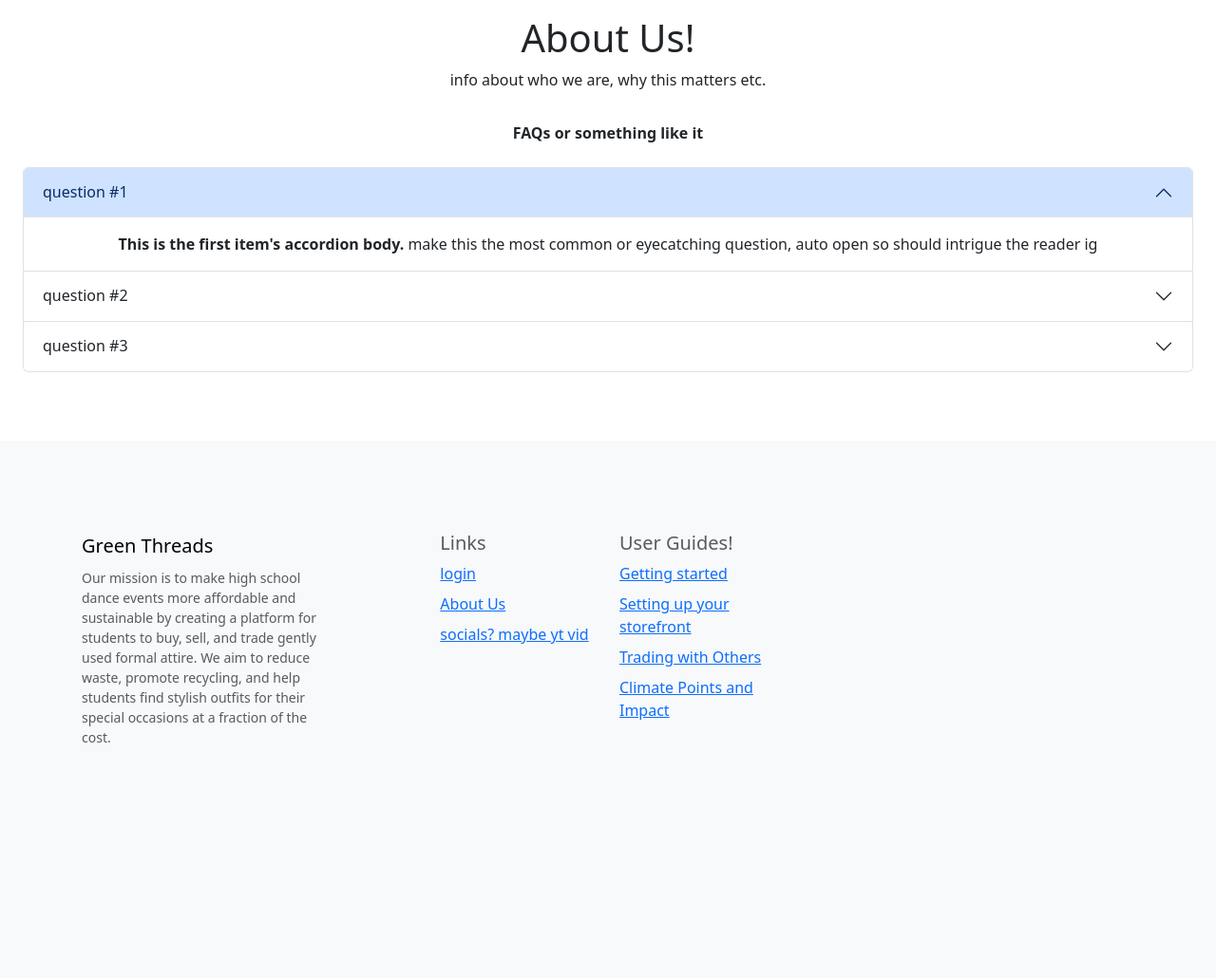
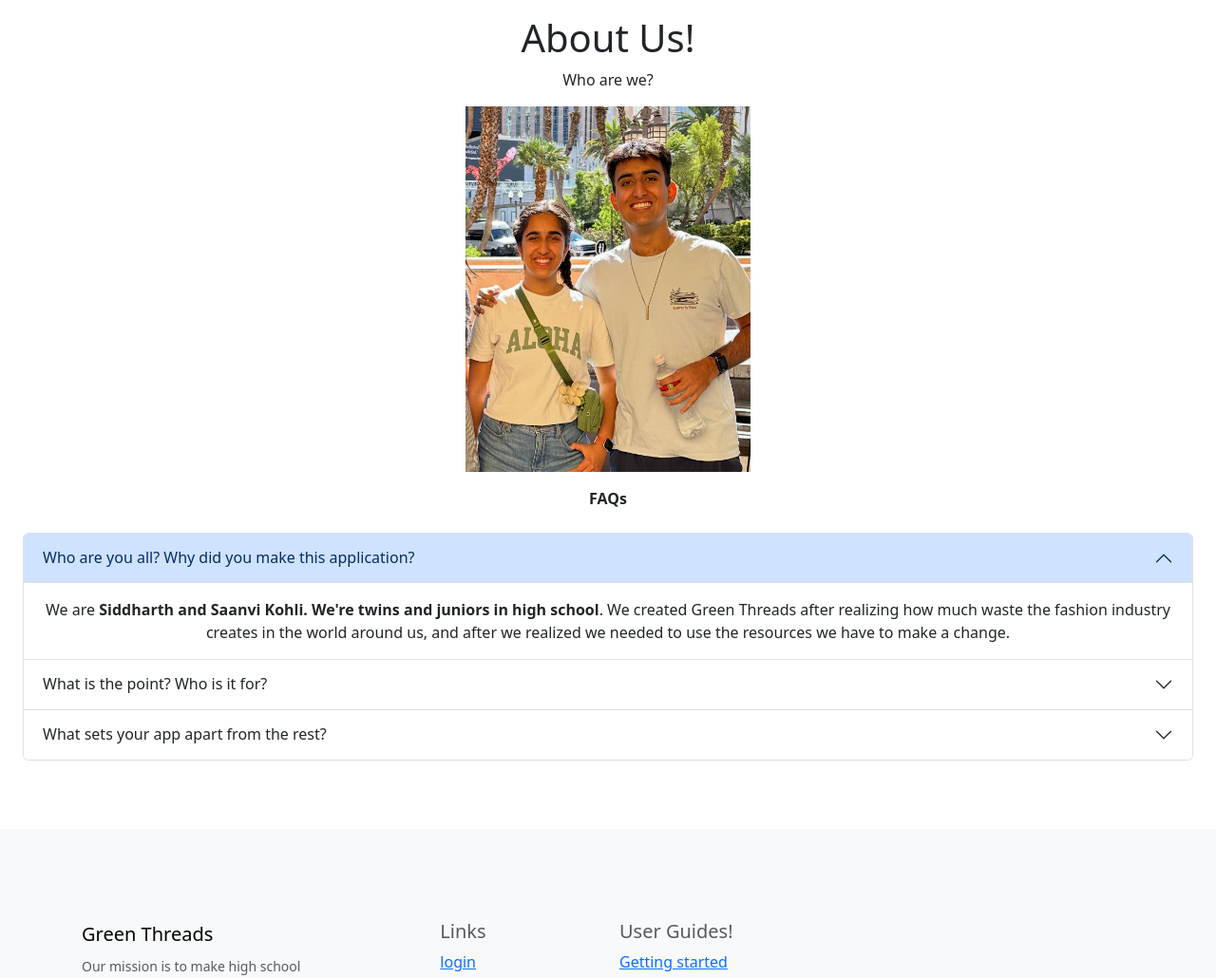
Before and after one commit to notskiing/CAC2024, a Flask app: page /about in a window 1280 px wide. Shown: the part 56-1086 px from the top of the page at 95% size. Before the commit the page ends 838 px from the top, so only its background shows below. Run offline with Flask 2, Linux system fonts and the light colour scheme; some libraries are stand-ins or nearby versions.

Commit message:
final final changes i pinky promise

```diff
--- a/templates/about.html
+++ b/templates/about.html
@@ -4,7 +4,7 @@
 <head>
   <meta charset="utf-8">
   <meta name="viewport" content="width=device-width, initial-scale=1">
-  <title>About html</title>
+  <title>Green Threads - About</title>
   <link href="https://cdn.jsdelivr.net/npm/bootstrap@5.3.3/dist/css/bootstrap.min.css" rel="stylesheet"
     integrity="sha384-QWTKZyjpPEjISv5WaRU9OFeRpok6YctnYmDr5pNlyT2bRjXh0JMhjY6hW+ALEwIH" crossorigin="anonymous">
 </head>
@@ -17,22 +17,22 @@
   <div class="text-center">
     <div class="cover-container d-flex p-3 col-md-8 mx-auto flex-column">
       <h1>About Us!</h1>
-      <p>info about who we are, why this matters etc.</p>
+      <p>Who are we?</p>
+      <img height="385" width="300" src="../static/sid_saan.png" class="align-self-center">
     </div>
-    <strong>FAQs or something like it</strong>
+    <strong>FAQs</strong>
     <div class="p-4 mx-auto">
       <div class="accordion" id="accordionExample">
         <div class="accordion-item">
           <h2 class="accordion-header">
             <button class="accordion-button" type="button" data-bs-toggle="collapse" data-bs-target="#collapseOne"
               aria-expanded="true" aria-controls="collapseOne">
-              question #1
+              Who are you all? Why did you make this application?
             </button>
           </h2>
           <div id="collapseOne" class="accordion-collapse collapse show" data-bs-parent="#accordionExample">
             <div class="accordion-body">
-              <strong>This is the first item's accordion body.</strong> make this the most common or eyecatching
-              question, auto open so should intrigue the reader ig
+              We are <strong>Siddharth and Saanvi Kohli. We're twins and juniors in high school</strong>. We created Green Threads after realizing how much waste the fashion industry creates in the world around us, and after we realized we needed to use the resources we have to make a change.
             </div>
           </div>
         </div>
@@ -40,16 +40,16 @@
           <h2 class="accordion-header">
             <button class="accordion-button collapsed" type="button" data-bs-toggle="collapse"
               data-bs-target="#collapseTwo" aria-expanded="false" aria-controls="collapseTwo">
-              question #2
+              What is the point? Who is it for?
             </button>
           </h2>
           <div id="collapseTwo" class="accordion-collapse collapse" data-bs-parent="#accordionExample">
             <div class="accordion-body">
-              <strong>This is the second item's accordion body.</strong> It is hidden by default, until the collapse
-              plugin adds the appropriate classes that we use to style each element. These classes control the overall
-              appearance, as well as the showing and hiding via CSS transitions. You can modify any of this with custom
-              CSS or overriding our default variables. It's also worth noting that just about any HTML can go within the
-              <code>.accordion-body</code>, though the transition does limit overflow.
+              Our app was made to reduce the amount of waste which fast fashion has in our community. It helps to reduce this by creating a <strong>safe, secure</strong> platform
+              where people can easily trade their clothing items with others for a more sustainable community in general.
+
+              The target audience is mostly for high school students after their dances, or any of our Northern California community members who want to spice up their wardrobes!
+              We plan on spreading word of mouth by posting QR codes to this site (when live) at our local libraries, schools, and other public locations.
             </div>
           </div>
         </div>
@@ -57,16 +57,14 @@
           <h2 class="accordion-header">
             <button class="accordion-button collapsed" type="button" data-bs-toggle="collapse"
               data-bs-target="#collapseThree" aria-expanded="false" aria-controls="collapseThree">
-              question #3
+              What sets your app apart from the rest?
             </button>
           </h2>
           <div id="collapseThree" class="accordion-collapse collapse" data-bs-parent="#accordionExample">
             <div class="accordion-body">
-              <strong>This is the third item's accordion body.</strong> It is hidden by default, until the collapse
-              plugin adds the appropriate classes that we use to style each element. These classes control the overall
-              appearance, as well as the showing and hiding via CSS transitions. You can modify any of this with custom
-              CSS or overriding our default variables. It's also worth noting that just about any HTML can go within the
-              <code>.accordion-body</code>, though the transition does limit overflow.
+              <strong>Strong encryption and real time messaging.</strong> All users of our application are guaranteed encrypted usernames and passwords,
+              and nobody can access any of their data from the server side. Furthermore, it was really important to us that we use Python–based flask backend and real-time sockets communication software
+              to create a safe, up to date messaging area for users.
             </div>
           </div>
         </div>
```
Also changed, not shown: templates/dashboard.html (+16 -15 lines), static/sid_saan.png (added), 1 other file.
